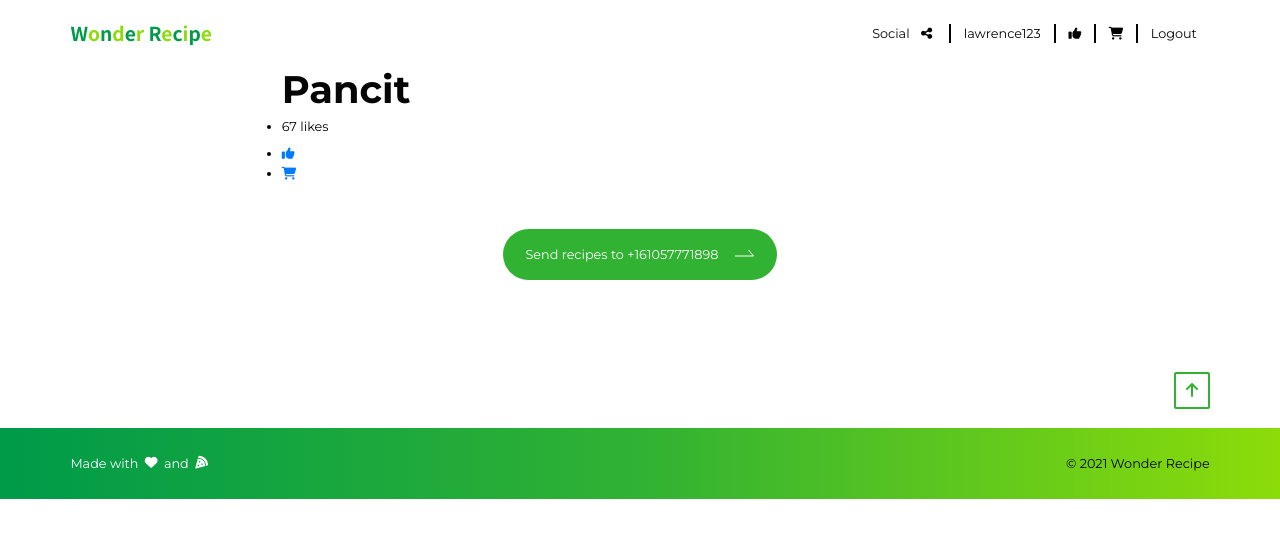
After one commit to lawrencedovin/capstone-1-wonder-recipe, a Flask app: page /recipe_page in a window 1280 px wide. The commit adds this page. Shown: the top 538 px of the page. Run offline with Flask 2, Linux system fonts and the light colour scheme; some libraries are stand-ins or nearby versions.

Commit message:
Fixed bug in color change

```diff
--- a/wonder-recipe/app.py
+++ b/wonder-recipe/app.py
@@ -23,3 +23,7 @@ def liked_recipes():
 @app.route('/grocery_list')
 def grocery_list():
     return render_template('grocery-list.html')
+
+@app.route('/recipe_page')
+def recipe_page():
+    return render_template('recipe-page.html')
--- a/wonder-recipe/static/app.js
+++ b/wonder-recipe/static/app.js
@@ -17,9 +17,10 @@ const colors = ["#089F46", "#32B232", "#1CA83C", "#3AB630", "#4FB23", "#8CDC09",
                 "#A5FF13", "#94E80D", "#8CDC09", "#4FB23", "#3AB630", "#1CA83C", "#32B232", "#089F46"];
 
 function changeColor(colors, i) {
+    const userListsTitleUnderline = document.querySelector('#userListsTitleUnderline');
     setInterval(() => {
       let linearGradient = `linear-gradient(90deg, ${colors[i]} 0%, #089F46 50%, ${colors[i]} 100%)`;
-      userListsTitleUnderline.style.background = linearGradient;
+      if(userListsTitleUnderline) userListsTitleUnderline.style.background = linearGradient;
       i++;
       i %= colors.length;
     }, 250);
--- a/wonder-recipe/static/css/styles.css
+++ b/wonder-recipe/static/css/styles.css
@@ -235,3 +235,8 @@ body {
   .sms__button-icon {
     margin-top: -.8rem;
     margin-left: 1.6rem; }
+
+.recipe-page__title {
+  color: #050505;
+  font-size: 4.8rem;
+  font-weight: 700; }
--- a/wonder-recipe/static/sass/_wonder-recipe.scss
+++ b/wonder-recipe/static/sass/_wonder-recipe.scss
@@ -318,3 +318,12 @@
         margin-left: 1.6rem;
     }
 }
+
+.recipe-page {
+
+    &__title {
+        color: $color-black;
+        font-size: $font-size-large;
+        font-weight: 700;
+    }
+}
--- /dev/null
+++ b/wonder-recipe/templates/components/recipe-page-content.html
@@ -0,0 +1,20 @@
+<div class="container-fluid">
+    <div class="row justify-content-md-center">
+      <div class="col-md-7 recipe-page">
+          <h1 class="recipe-page__title">Pancit</h1>
+          <div style="display:inline-block">
+            <ul>
+                <li>
+                    <p>67 likes</p>
+                </li>
+                <li>
+                    <a class="" href="#"><i class="fas fa-thumbs-up"></i></a>
+                </li>
+                <li>
+                    <a class="" href="#"><i class="fas fa-shopping-cart"></i></a>
+                </li>
+            </ul>
+          </div>
+      </div>
+    </div>
+  </div>
--- a/wonder-recipe/templates/grocery-list.html
+++ b/wonder-recipe/templates/grocery-list.html
@@ -8,7 +8,7 @@
 {% for food_card in range(1,7) %}
     {% include '/components/food-cards-logged-in.html' %}
 {% endfor %}
-{% include '/components/pagination.html' %}
+{% include '/components/buttons/pagination.html' %}
 {% include '/components/buttons/sms-button.html' %}
 {% include '/components/footer.html' %}
 {% endblock %}
--- /dev/null
+++ b/wonder-recipe/templates/recipe-page.html
@@ -0,0 +1,8 @@
+{% extends 'base.html' %}
+{% block title %} Pancit Recipe Page {% endblock %}
+{% block content %}
+{% include '/components/top-nav-logged-in.html' %}
+{% include '/components/recipe-page-content.html' %}
+{% include '/components/buttons/sms-button.html' %}
+{% include '/components/footer.html' %}
+{% endblock %}
```
